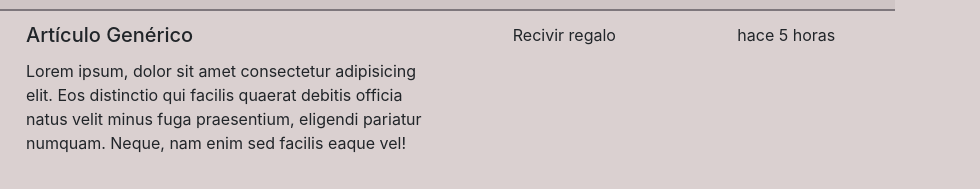
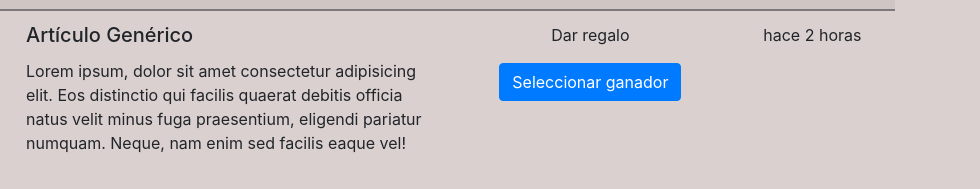
Before and after one commit to DarioAle/Gift_Exchange, a plain HTML site: page transaction-history.html in a window 1280 px wide. Shown: the part 686-875 px from the top of the page, 300-1280 px from the left. Drawn offline with nearby package versions, Linux system fonts and the light colour scheme.

Commit message:
Quickfix. Added navigation button to winner-selector window

```diff
--- a/transaction-history.html
+++ b/transaction-history.html
@@ -114,12 +114,13 @@
                             </td>
                             <td class="action-column">
                                 <div>
-                                    <p class="card-text">Recivir regalo</p>
+                                    <p class="card-text">Dar regalo</p>
+                                    <a class="btn btn-primary" href="./winner-selector.html" role="button">Seleccionar ganador</a>
                                 </div>
                             </td>
                             <td class="date-column">
                                 <div>
-                                    <p class="card-text">hace 5 horas</p>
+                                    <p class="card-text">hace 2 horas</p>
                                 </div>
                             </td>
                         </tr>
```
